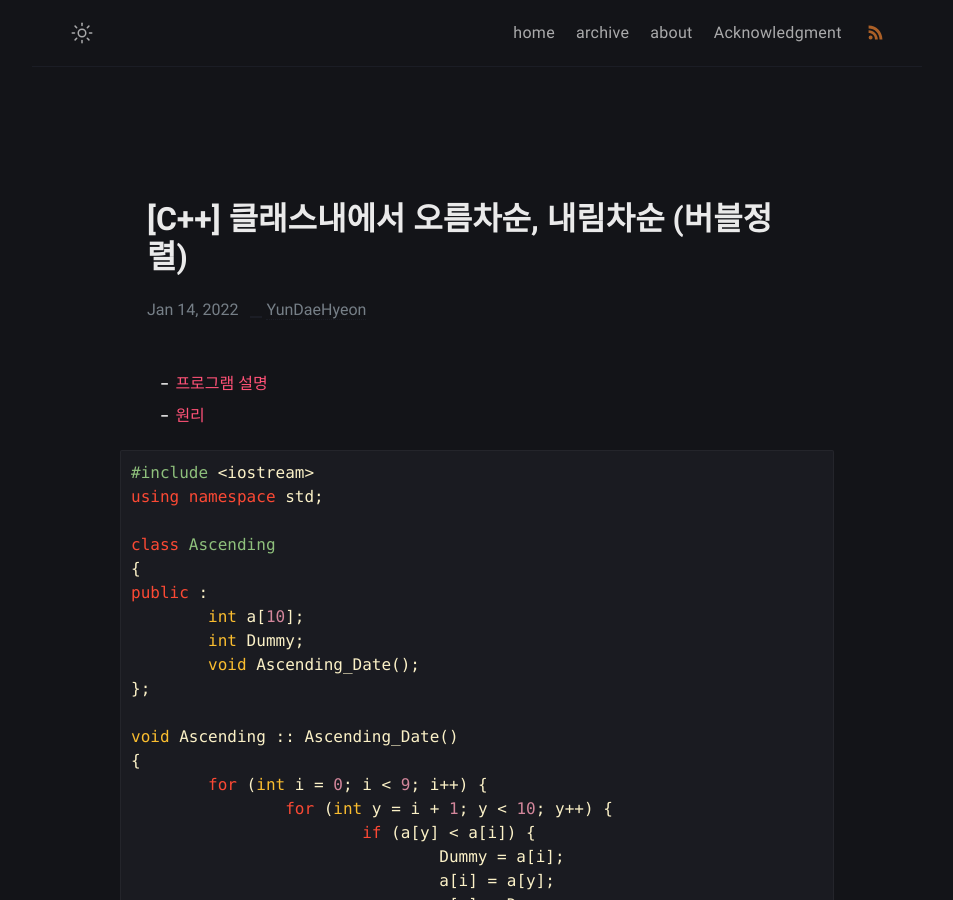
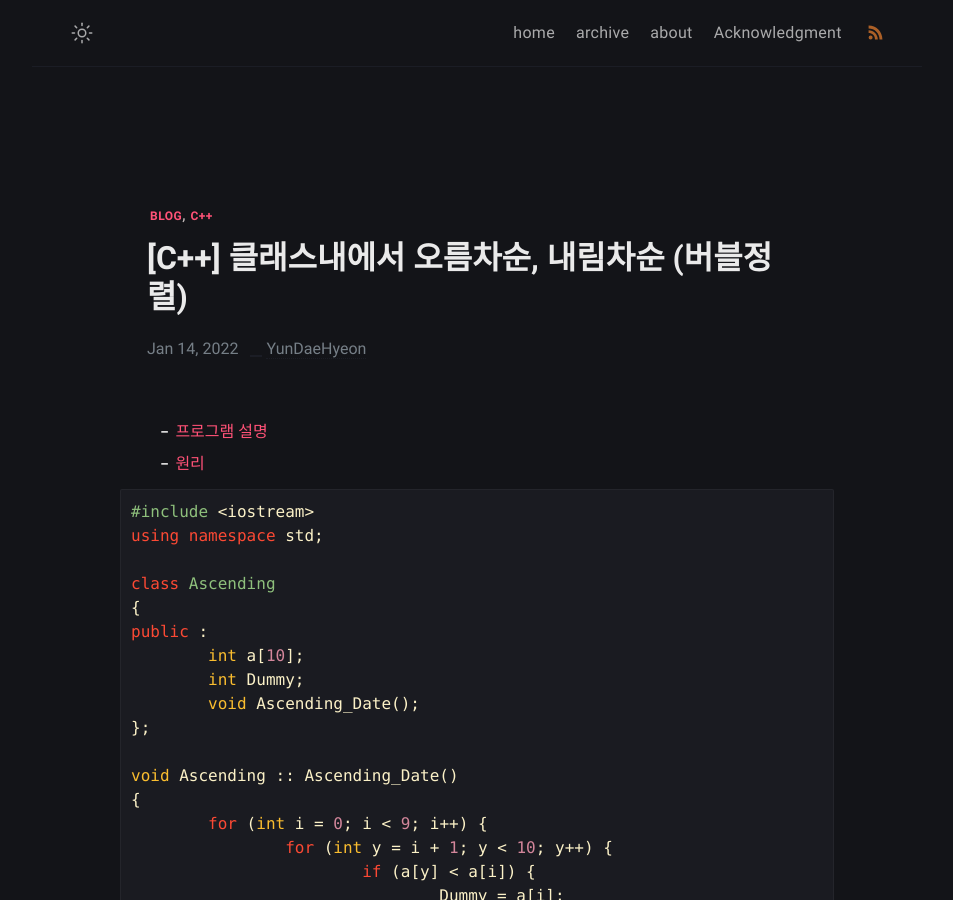
Before and after one commit to YunDaeHyeon/YunDaeHyeon.github.io, a Jekyll site: the page built from _posts/깃블로그-포스팅-테스트3/2022-01-14-git-test3.md, in a window 1280 px wide and 900 px high. Shown: the whole window, without its empty margins (163-1116 px from the left). Built offline with Jekyll 4.4.1, drawn with Linux system fonts in a browser that asks for light colours; comment, search, counter and statistics services are not loaded; the table of contents is made by our own code.

Commit message:
mac 22.01.14 update

```diff
--- /dev/null
+++ b/_data/tags.yml
@@ -0,0 +1,6 @@
+- blog
+- c++
+- c
+- java
+- android
+- win32
--- a/_layouts/post.html
+++ b/_layouts/post.html
@@ -65,11 +65,9 @@
         </header>
 
       <div>
-        <div id="table-of-contents">
+        <div class="page-content" itemprop="articleBody">
           {% toc %}
-        </div>
-        <div class="page-content" itemprop="articleBody">
-          {% include anchor_headings.html html=content anchorClass="anchor-head" beforeHeading=true h_min=1 h_max=4 %}
+          {% include anchor_headings.html html=content anchorClass="anchor-head" beforeHeading=true h_min=1 h_max=4%}
           {% if page.tweet %}
           <p>Comments this article on
             <a href="https://twitter.com/{{site.twitter}}/status/{{page.tweet}}">Twitter</a>.
--- a/_posts/깃블로그-포스팅-테스트3/2022-01-14-git-test3.md
+++ b/_posts/깃블로그-포스팅-테스트3/2022-01-14-git-test3.md
@@ -3,6 +3,7 @@
 title:  "[C++] 클래스내에서 오름차순, 내림차순 (버블정렬)"
 date:   2022-01-14 01:54:00+0900
 categories: jekyll update
+tags: [blog,c++]
 toc: true
 toc_sticky: true
 ---
```
